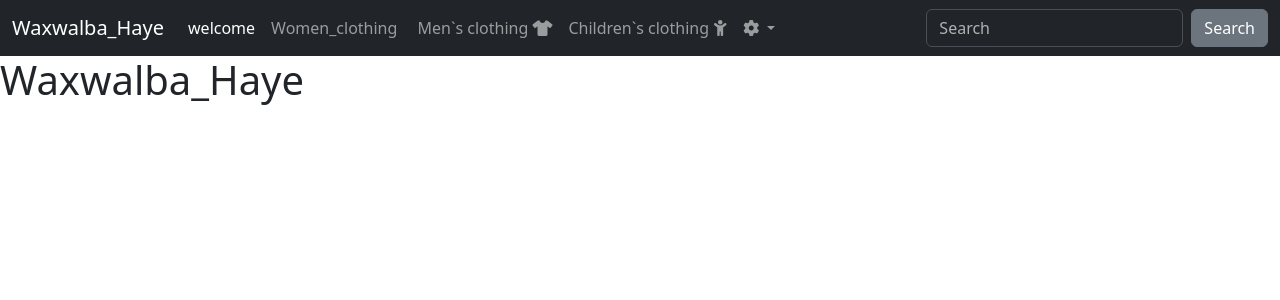
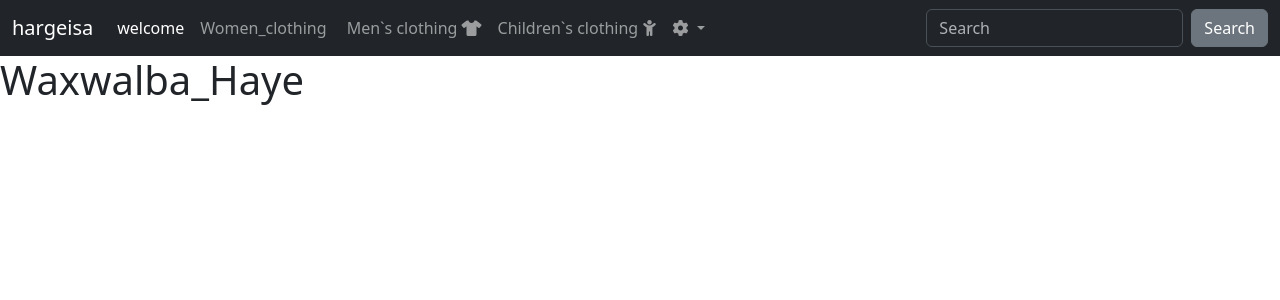
Before and after one commit to Mina42o/FCA, a Django app: page / in a window 1280 px wide. Shown: the top 300 px of the page. Run offline with Django 5.2, Linux system fonts and the light colour scheme.

Commit message:
Update base.html

```diff
--- a/waxwalba_haye/malayka/Templates/base.html
+++ b/waxwalba_haye/malayka/Templates/base.html
@@ -11,7 +11,7 @@
 <body>
     <nav class="navbar navbar-expand-lg bg-dark" data-bs-theme="dark">
         <div class="container-fluid">
-          <a class="navbar-brand" href="#">Waxwalba_Haye</a>
+          <a class="navbar-brand" href="#">hargeisa</a>
           <button class="navbar-toggler" type="button" data-bs-toggle="collapse" data-bs-target="#navbarColor02" aria-controls="navbarColor02" aria-expanded="false" aria-label="Toggle navigation">
             <span class="navbar-toggler-icon"></span>
           </button>
```
